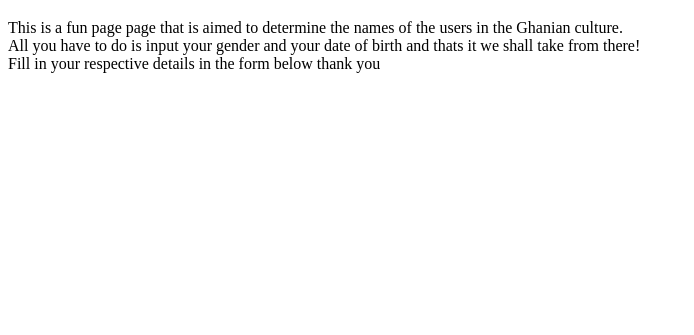
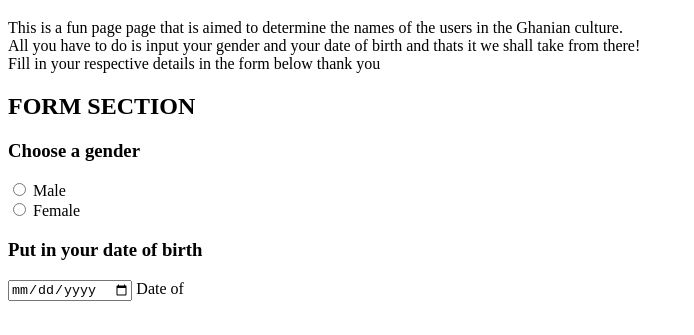
Before and after one commit to Misigo94/Ghana_project, a plain HTML site: page index.html in a window 1280 px wide. Shown: the part 87-422 px from the top of the page, without its empty margins (0-694 px from the left). Drawn offline with Linux system fonts and the light colour scheme.

Commit message:
add a form section

```diff
--- a/index.html
+++ b/index.html
@@ -19,6 +19,20 @@
         your date of birth and thats it we shall take from there! <br>
         Fill in your respective details in the form below thank you
     </p>
+    <section>
+        <h2>FORM SECTION</h2>
+        <form action="Choose a gender">
+            <h3>Choose a gender</h3>
+            <input type="radio" id="Gender" name ="male" value="male">
+            <label for="Gender">Male</label> <br>
+            <input type="radio" id="Gender" name = "female" value = "female">
+            <label for="Gender">Female</label>
+
+            <h3>Put in your date of birth</h3>
+            <input type="date">
+            <label for="Date">Date of</label>
+        </form>
+    </section>
 
 </body>
 </html>
```
